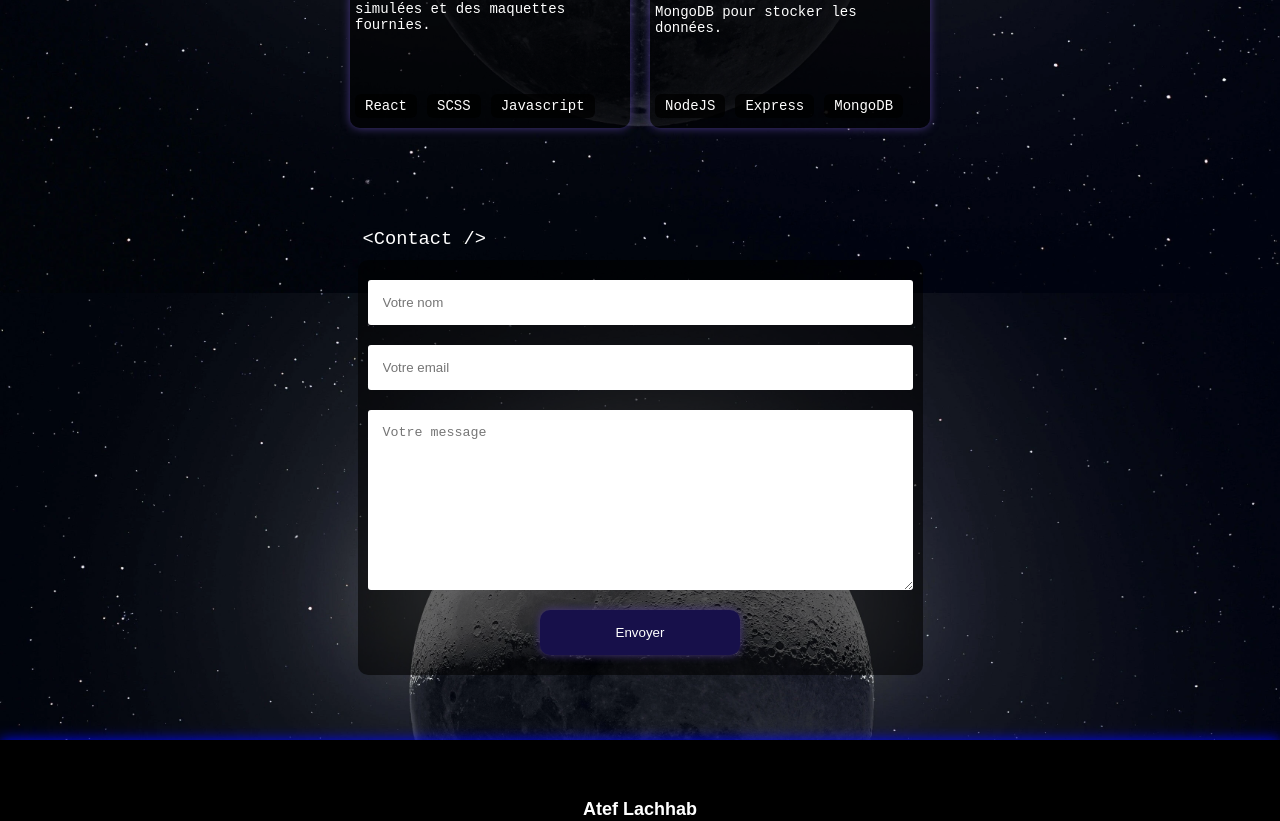
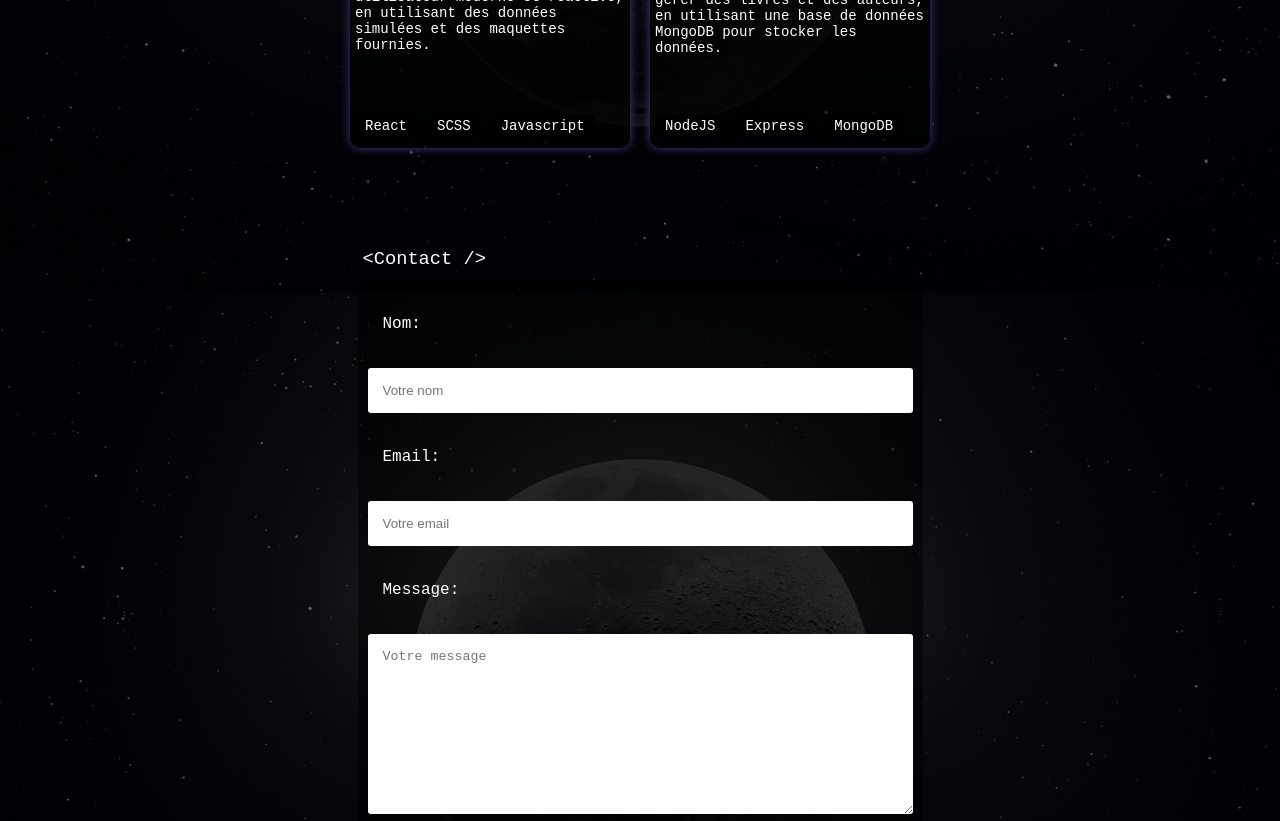
Before and after one commit to Kaazell/my-portfolio, a React (Vite) app: page / in a window 1280 px wide. Shown: the part 2107-2928 px from the top of the page. Built offline with nearby package versions, Linux system fonts and the light colour scheme; a web font is replaced by a local one.

Commit message:
feat: contrast enhancement

```diff
--- a/src/components/Form/Form.tsx
+++ b/src/components/Form/Form.tsx
@@ -7,9 +7,27 @@
       action="https://formsubmit.co/atef.lachhab1@gmail.com"
       method="POST"
     >
-      <input type="text" name="name" placeholder="Votre nom" required />
-      <input type="email" name="email" placeholder="Votre email" required />
+      <label htmlFor="name">Nom:</label>
+      <input
+        type="text"
+        id="name"
+        name="name"
+        placeholder="Votre nom"
+        required
+      />
+
+      <label htmlFor="email">Email:</label>
+      <input
+        type="email"
+        id="email"
+        name="email"
+        placeholder="Votre email"
+        required
+      />
+
+      <label htmlFor="message">Message:</label>
       <textarea
+        id="message"
         name="message"
         placeholder="Votre message"
         rows={10}
--- a/src/pages/Home/style.module.scss
+++ b/src/pages/Home/style.module.scss
@@ -5,7 +5,9 @@
     flex-direction: column;
     align-items: center;
     gap: 20px;
-    margin: 20px;
+    padding: 20px;
+    background-color: rgba(0, 0, 0, 0.59);
+    box-shadow: 4px 0px 13px rgb(0, 8, 255)
 }
 
 section {
```
